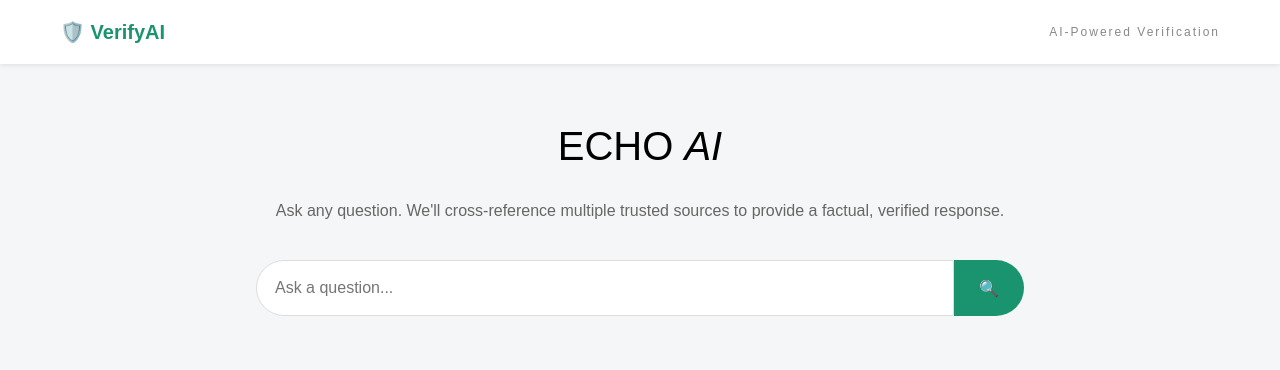
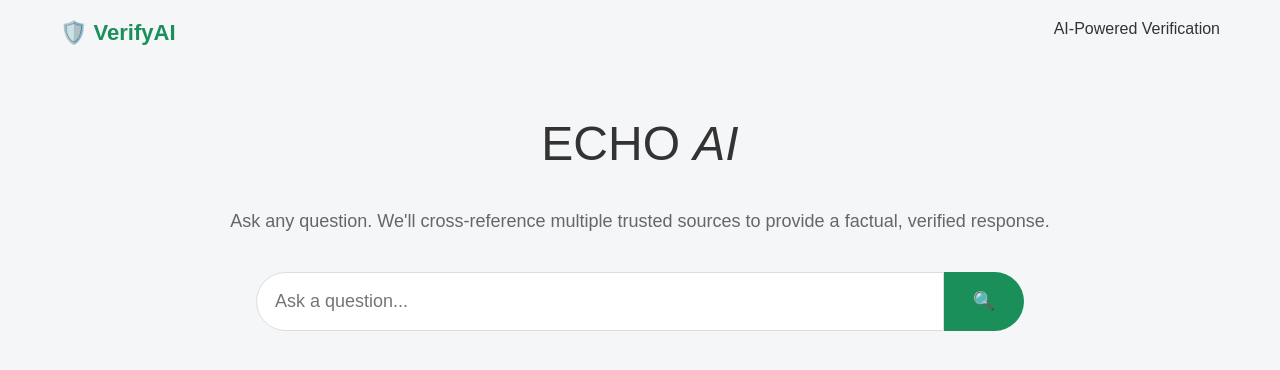
Before and after one commit to Sirirao15/reliable-ai-assistant, a Flask app: page / in a window 1280 px wide. Shown: the top 370 px of the page. Run offline with Flask 3, Linux system fonts and the light colour scheme.

Commit message:
Update styles in style.css for improved design

```diff
--- a/templates/static/style.css
+++ b/templates/static/style.css
@@ -1,55 +1,47 @@
 body{
 font-family: Arial, Helvetica, sans-serif;
-    background:#f5f6f7;
+background:#f5f6f8;
 margin:0;
+color:#333;
 }
-
-
-/* HEADER */
 
 header{
 display:flex;
 justify-content:space-between;
-    align-items:center;
 padding:20px 60px;
-    background:white;
-    box-shadow:0px 1px 5px rgba(0,0,0,0.1);
 }
 
 .logo{
-    font-size:20px;
 font-weight:bold;
-    color:#1a936f;
+font-size:22px;
+color:#1a8f5a;
 }
 
-.tagline{
+.tag{
 font-size:12px;
-    color:#888;
+color:gray;
 letter-spacing:2px;
 }
 
-
-
-/* HERO SECTION */
-
 .hero{
 text-align:center;
-    margin-top:60px;
+margin-top:50px;
 }
 
 .hero h1{
-    font-size:40px;
-    font-weight:500;
+font-size:48px;
+font-weight:300;
+}
+
+.hero span{
+font-style:italic;
 }
 
 .hero p{
 color:#666;
 margin-top:10px;
+font-size:18px;
 }
-
-
-
-/* SEARCH BOX */
 
 .search-box{
 display:flex;
@@ -63,56 +55,62 @@
 }
 
 .search-box input{
-
 flex:1;
 padding:18px;
-    font-size:16px;
 border-radius:30px 0 0 30px;
 border:1px solid #ddd;
+font-size:18px;
 outline:none;
 }
 
 .search-box button{
-
-    padding:18px 25px;
-    background:#1a936f;
+width:80px;
+border:none;
+background:#1a8f5a;
 color:white;
-    border:none;
+font-size:18px;
 border-radius:0 30px 30px 0;
 cursor:pointer;
-    font-size:16px;
 }
 
-
-
-/* RESULT CARD */
-
 .result-card{
-
 width:60%;
 margin:50px auto;
 background:white;
 padding:30px;
-    border-radius:12px;
-    box-shadow:0 2px 10px rgba(0,0,0,0.1);
+border-radius:15px;
+box-shadow:0 4px 10px rgba(0,0,0,0.1);
 }
 
-.verified-title{
+.result-header{
+display:flex;
+justify-content:space-between;
+margin-bottom:15px;
+}
 
-    color:#1a936f;
+.verified{
+color:#1a8f5a;
 font-weight:bold;
-    margin-bottom:10px;
 }
 
 .confidence{
-
-    float:right;
 color:#888;
 }
 
 .answer-text{
+font-size:18px;
+line-height:1.6;
+}
 
+.feedback{
 margin-top:20px;
-    line-height:1.7;
-    color:#333;
 }
+
+.feedback button{
+margin-right:10px;
+padding:8px 15px;
+border:none;
+border-radius:6px;
+cursor:pointer;
+background:#eee;
+}
```
Lines whose indentation alone changed are shown as unchanged.
